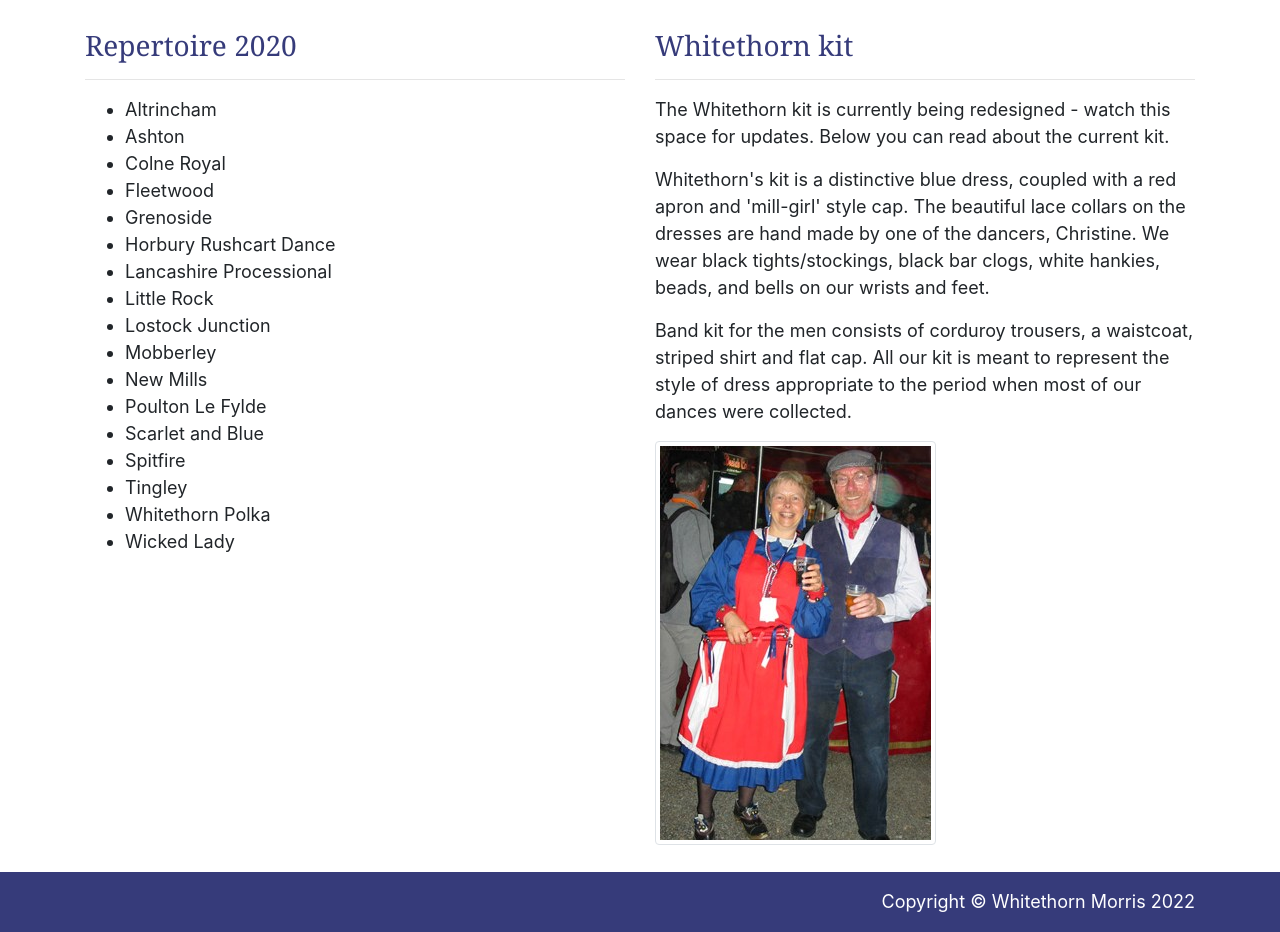
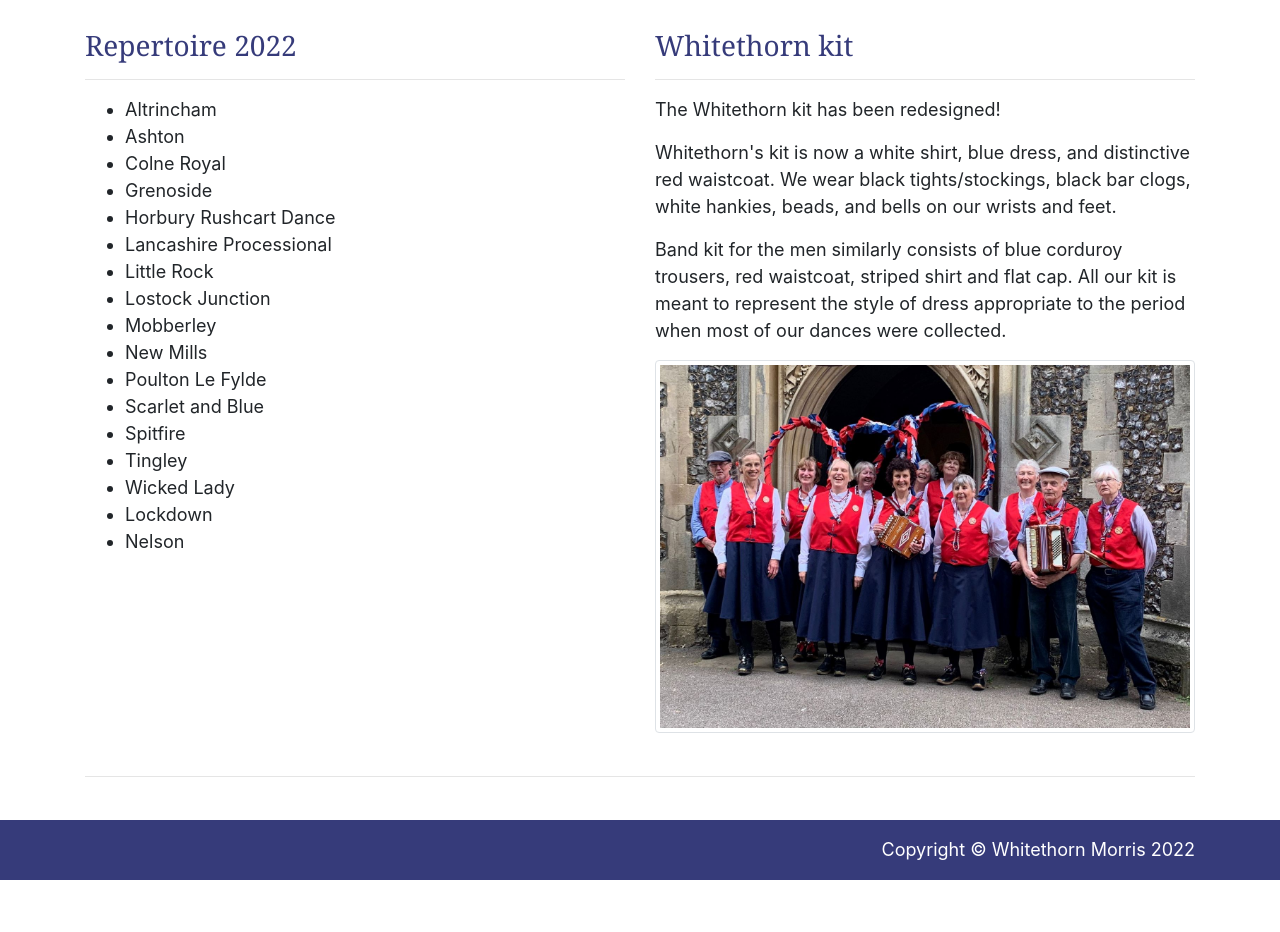
Before and after one commit to whitethornmorris/whitethornmorris.github.io, a plain HTML site: page about.html in a window 1280 px wide. Shown: the part 780-1712 px from the top of the page. After the commit the page ends 1660 px from the top, so only its background shows below. Drawn offline with Linux system fonts and the light colour scheme.

Commit message:
kit photos updated
still need to add more photos

```diff
--- a/about.html
+++ b/about.html
@@ -126,14 +126,14 @@
 
     <div class="row">
       <div class="col-lg-6">
-        <h3 class="title-blue">Repertoire 2020</h3>
+        <h3 class="title-blue">Repertoire 2022</h3>
         <hr>
           <p>
             <ul>
               <li>Altrincham</li>
               <li>Ashton</li>
               <li>Colne Royal</li>
-              <li>Fleetwood</li>
+              <!-- <li>Fleetwood</li> -->
               <li>Grenoside</li>
               <li>Horbury Rushcart Dance</li>
               <li>Lancashire Processional</li>
@@ -145,8 +145,10 @@
               <li>Scarlet and Blue</li>
               <li>Spitfire</li>
               <li>Tingley</li>
-              <li>Whitethorn Polka</li>
+              <!-- <li>Whitethorn Polka</li> -->
               <li>Wicked Lady</li>
+              <li>Lockdown</li>
+              <li>Nelson</li>
             </ul>
           </p>
       </div>
@@ -155,20 +157,23 @@
         <h3 class="title-blue">Whitethorn kit</h3>
         <hr>
 
-        <p>The Whitethorn kit is currently being redesigned - watch this space for updates. Below you can read about the current kit. </p>
+        <p>The Whitethorn kit has been redesigned! </p>
 
-        <p>Whitethorn's kit is a distinctive blue dress, coupled with a red apron and 'mill-girl' style cap. The beautiful lace collars on the dresses are hand made by one of the dancers, Christine. We wear black tights/stockings, black bar clogs, white hankies, beads, and bells on our wrists and feet.</p>
+        <!-- <p>Whitethorn's kit is a distinctive blue dress, coupled with a red apron and 'mill-girl' style cap. The beautiful lace collars on the dresses are hand made by one of the dancers, Christine. We wear black tights/stockings, black bar clogs, white hankies, beads, and bells on our wrists and feet.</p> -->
 
-        <p>Band kit for the men consists of corduroy trousers, a waistcoat, striped shirt and flat cap. All our kit is meant to represent the style of dress appropriate to the period when most of our dances were collected.</p>
+        <p>Whitethorn's kit is now a white shirt, blue dress, and distinctive red waistcoat. We wear black tights/stockings, black bar clogs, white hankies, beads, and bells on our wrists and feet.</p>
 
-        <img class="img-fluid rounded img-thumbnail" src="images/whitethorn-kit.jpg" alt="">
+        <p>Band kit for the men similarly consists of blue corduroy trousers, red waistcoat, striped shirt and flat cap. All our kit is meant to represent the style of dress appropriate to the period when most of our dances were collected.</p>
+
+        <img class="img-fluid rounded img-thumbnail" src="images/whitethorn-kit-harrow-2022-06.jpeg" alt="">
 
       </div>
 
     </div>
 
     <br>
-
+    <hr>
+    <br>
 
     <!-- /.row -->
 
```
Also changed, not shown: contact.html (+7 -0 lines), diary.html (+9 -3 lines), index.html (+3 -1 lines), images/2021-10_Chippenham_4.jpeg (deleted), images/2022-06-18_Harrow_01.jpeg (added), images/2022-06-18_Harrow_01_smaller.jpeg (added), images/2022-06_Wimborne_01.jpeg (added), images/2022-06_Wimborne_02.jpeg (added), images/2022-06_Wimborne_03.jpeg (added), images/whitethorn-kit-harrow-2022-06.jpeg (added), images/whitethorn-kit.jpg (deleted).
